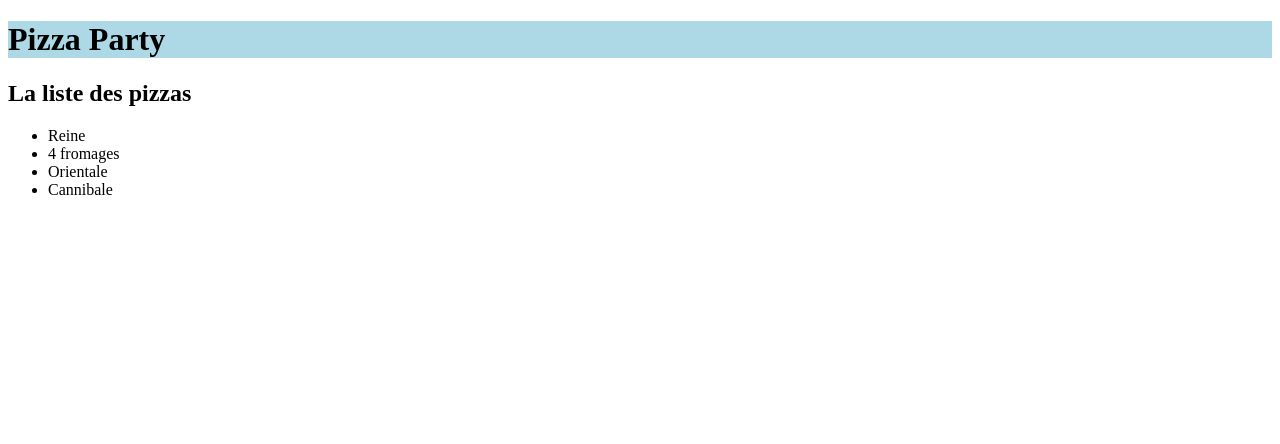
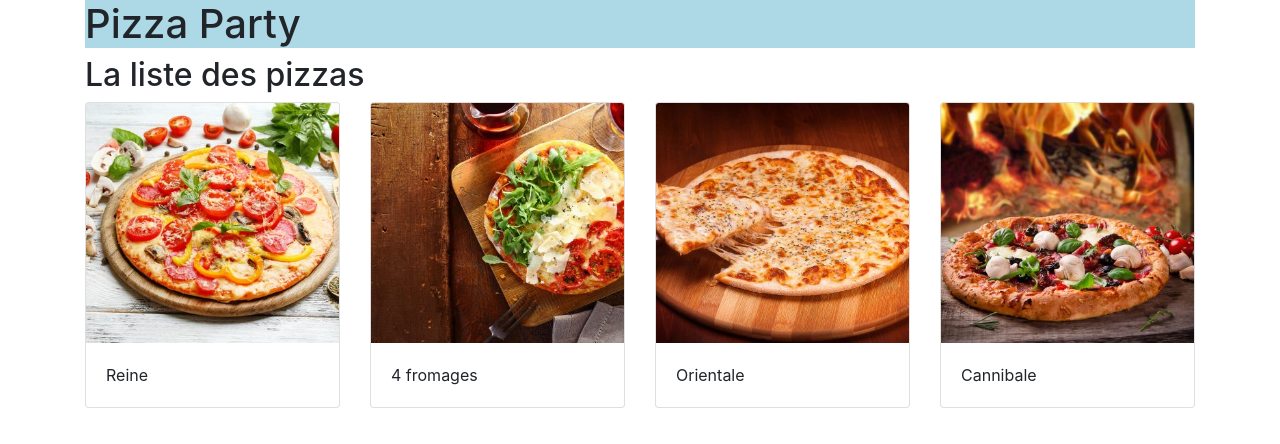
Before and after one commit to Hemjie/Angular-Pizzaparty, an Angular app: page / in a window 1280 px wide. Shown: the top 444 px of the page. Built offline with nearby package versions, Linux system fonts and the light colour scheme.

Commit message:
début mise en forme avec Bootstrap et maj du ReadMe

```diff
--- a/angular.json
+++ b/angular.json
@@ -28,6 +28,7 @@
               "src/assets"
             ],
             "styles": [
+              "node_modules/bootstrap/scss/bootstrap.scss",
               "src/styles.scss"
             ],
             "scripts": []
--- a/src/app/app.component.html
+++ b/src/app/app.component.html
@@ -1,3 +1,5 @@
-<h1>{{title}}</h1>
+<div class="container">
+    <h1>{{title}}</h1>
 
-<app-pizza-list></app-pizza-list>
+    <app-pizza-list></app-pizza-list>
+</div>
--- a/src/app/pizza-list/pizza-list.component.html
+++ b/src/app/pizza-list/pizza-list.component.html
@@ -1,9 +1,14 @@
 <h2>La liste des pizzas</h2>
-<ul>
-    <li *ngFor="let pizza of mesPizzas" (click)="onSelect(pizza)">
-        {{pizza.name}}
-    </li>
-</ul>
+<div class="row">
+    <div class="col-lg-3" *ngFor="let pizza of mesPizzas" (click)="onSelect(pizza)">
+        <div class="card">
+            <img class="card-img-top" [src]="'assets/img/pizzas/' + pizza.image" [alt]="'pizza ' + pizza.name">
+            <div class="card-body">
+                {{pizza.name}}
+            </div>
+        </div>
+    </div>
+</div>
 
 <!-- cette div ne s'affiche que si maSuperPizza est sélectionnée -->
 <div *ngIf="maSuperPizza">
```
Also changed, not shown: 1 other file (tests, documents, lock files or other folders).
